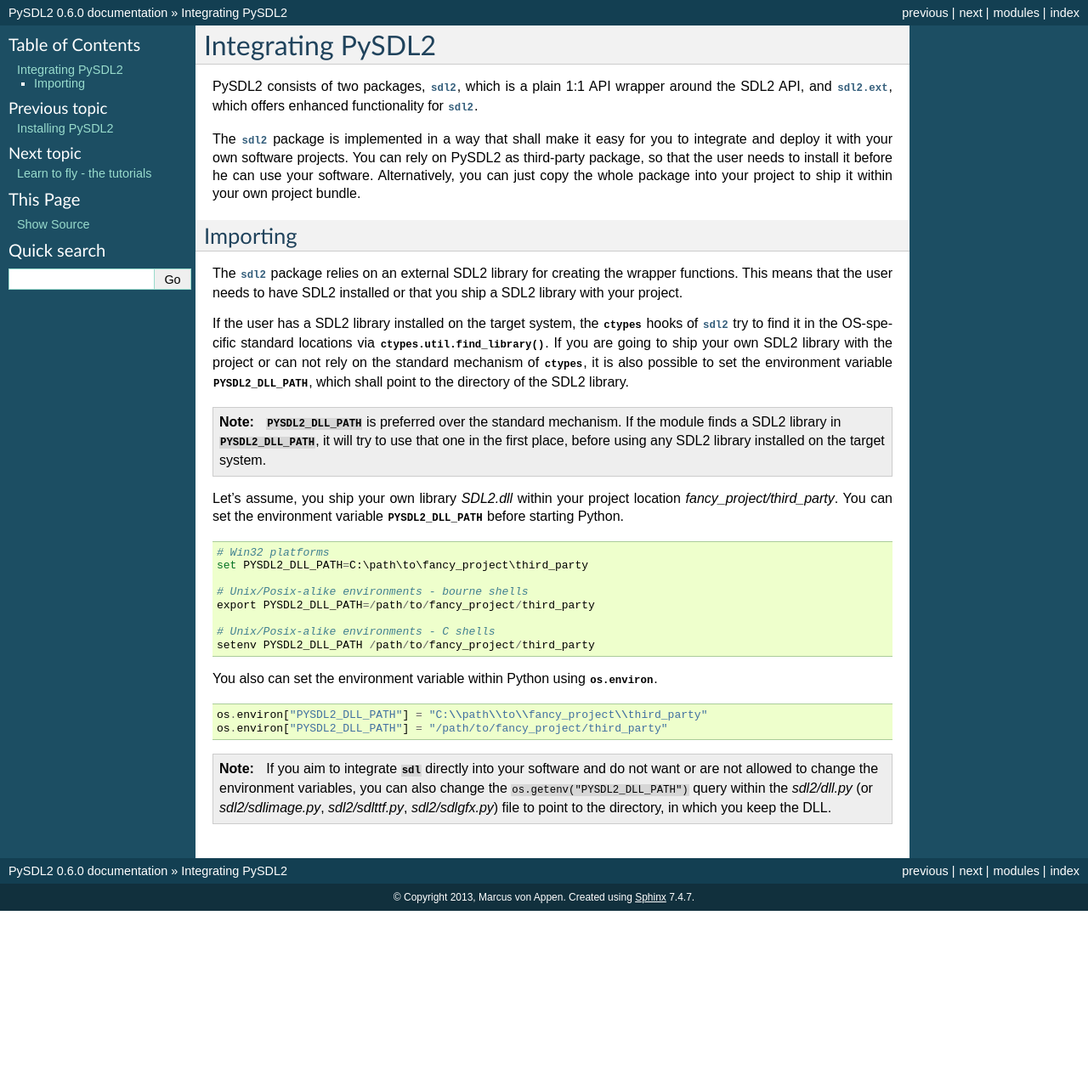
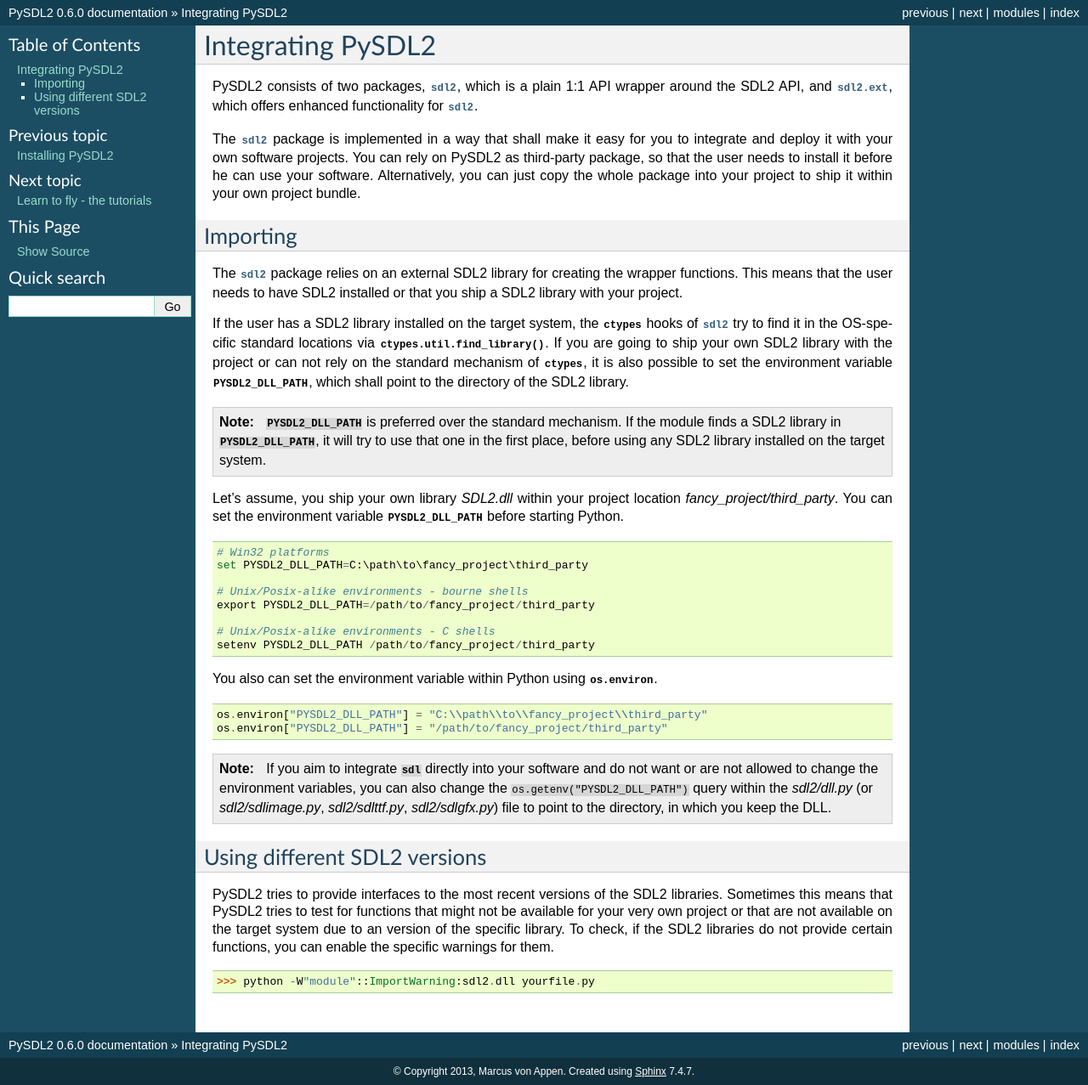
Before and after one commit to py-sdl/py-sdl2, a Sphinx documentation site: the page built from doc/integration.rst, in a window 1280 px wide. Shown: the whole page at 85% size. Built offline with Sphinx 7.4.7, drawn with Linux system fonts in a browser that asks for light colours; before the commit the page ends 1072 px from its top, so only the background shows below that.

Commit message:
- changed the warnings type of optional or non-existent functions to ImportWarning to reduce the noise.

```diff
--- a/doc/integration.rst
+++ b/doc/integration.rst
@@ -60,3 +60,14 @@
    can also change the ``os.getenv("PYSDL2_DLL_PATH")`` query within the
    *sdl2/dll.py* (or *sdl2/sdlimage.py*, *sdl2/sdlttf.py*, *sdl2/sdlgfx.py*)
    file to point to the directory, in which you keep the DLL.
+
+Using different SDL2 versions
+-----------------------------
+PySDL2 tries to provide interfaces to the most recent versions of the
+SDL2 libraries. Sometimes this means that PySDL2 tries to test for
+functions that might not be available for your very own project or that
+are not available on the target system due to an version of the specific
+library. To check, if the SDL2 libraries do not provide certain
+functions, you can enable the specific warnings for them.
+
+>>> python -W"module"::ImportWarning:sdl2.dll yourfile.py
```
Also changed, not shown: 1 other file.
